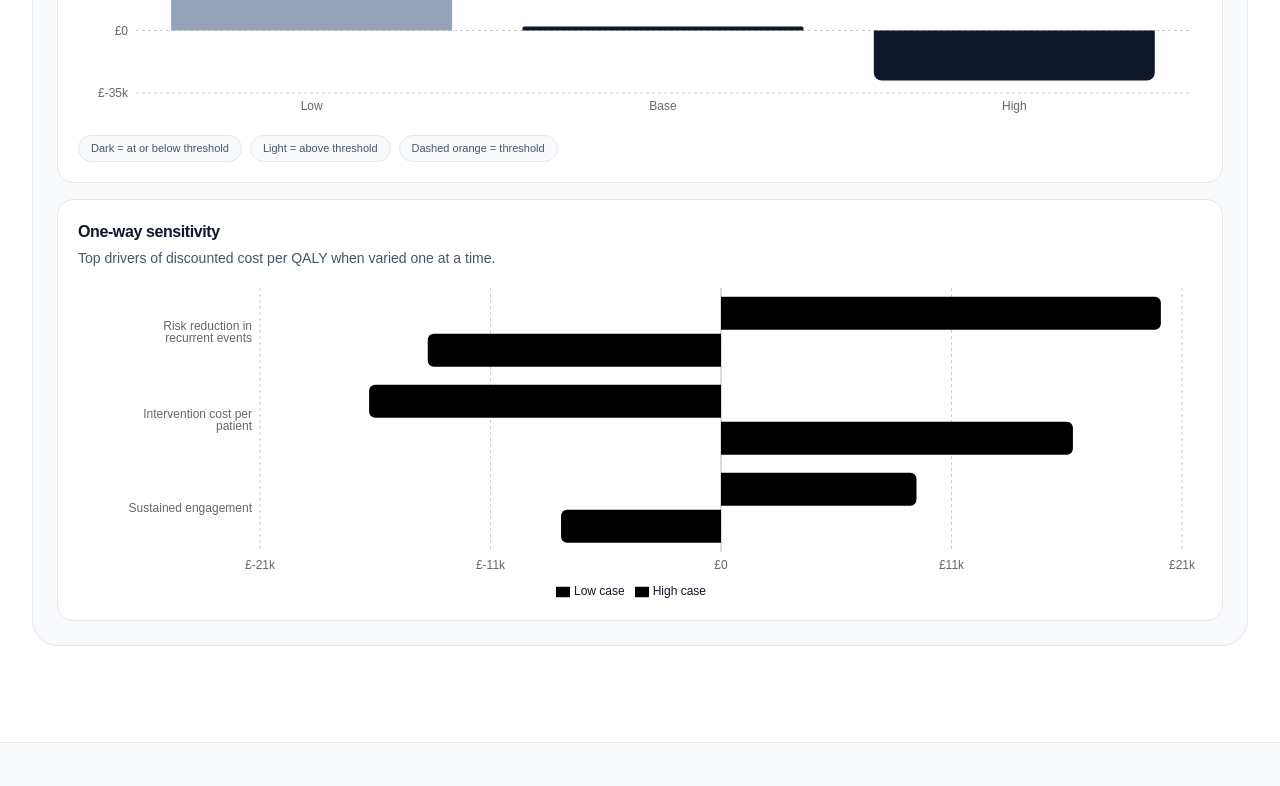
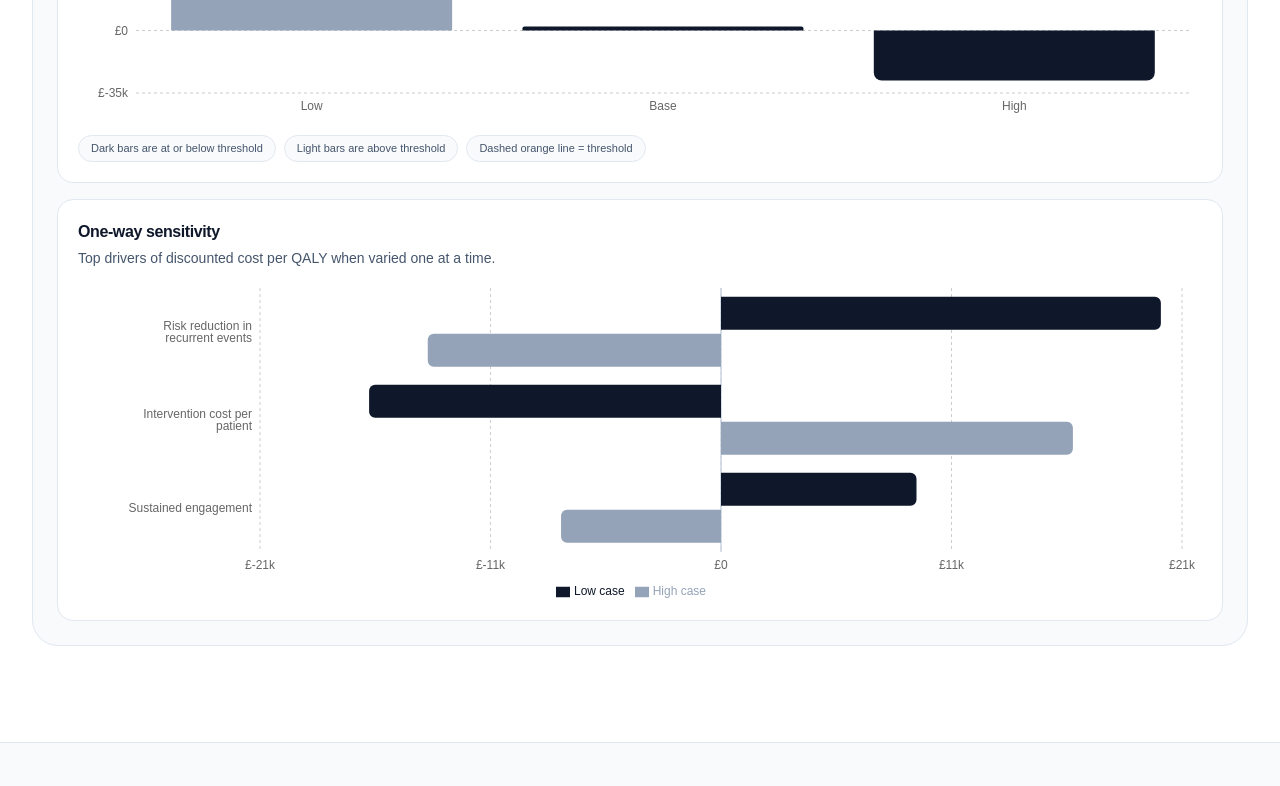
Before and after one commit to olivercareyncl/health-economics-scenario-lab, a Next.js app in the folder site/: page /sandboxes/stableheart in a window 1280 px wide. Shown: the part 2549-3335 px from the top of the page. Built offline with nearby package versions, Linux system fonts and the light colour scheme.

Commit message:
Update stableheart-app.tsx

```diff
--- a/site/src/components/stableheart/stableheart-app.tsx
+++ b/site/src/components/stableheart/stableheart-app.tsx
@@ -62,7 +62,6 @@ import type {
   Inputs,
   MobileTab,
   ModelResults,
-  ParameterSensitivityRow,
   SensitivitySummary,
   TargetingMode,
   UncertaintyRow,
@@ -430,6 +429,7 @@ function CostVsSavingsChart({ yearlyResults }: { yearlyResults: YearlyResultRow[
               type="monotone"
               dataKey="programmeCost"
               name="Programme cost"
+              stroke="#0f172a"
               strokeWidth={2}
               dot={false}
             />
@@ -437,6 +437,7 @@ function CostVsSavingsChart({ yearlyResults }: { yearlyResults: YearlyResultRow[
               type="monotone"
               dataKey="grossSavings"
               name="Gross savings"
+              stroke="#c2410c"
               strokeWidth={2}
               dot={false}
             />
@@ -568,13 +569,13 @@ function BoundedUncertaintyChart({
 
       <div className="mt-3 flex flex-wrap gap-2 text-[11px] text-slate-600">
         <span className="rounded-full border border-slate-200 bg-slate-50 px-3 py-1">
-          Dark = at or below threshold
+          Dark bars are at or below threshold
         </span>
         <span className="rounded-full border border-slate-200 bg-slate-50 px-3 py-1">
-          Light = above threshold
+          Light bars are above threshold
         </span>
         <span className="rounded-full border border-slate-200 bg-slate-50 px-3 py-1">
-          Dashed orange = threshold
+          Dashed orange line = threshold
         </span>
       </div>
     </div>
@@ -630,7 +631,17 @@ function TornadoSensitivityChart({
               width={170}
             />
             <Tooltip
-              formatter={(value: number, name: string, entry: { payload?: { baseIcer?: number; lowValueLabel?: string; highValueLabel?: string } }) => {
+              formatter={(
+                value: number,
+                name: string,
+                entry: {
+                  payload?: {
+                    baseIcer?: number;
+                    lowValueLabel?: string;
+                    highValueLabel?: string;
+                  };
+                },
+              ) => {
                 const baseIcer = entry.payload?.baseIcer ?? 0;
                 const scenarioIcer = baseIcer + value;
                 const label =
@@ -649,8 +660,18 @@ function TornadoSensitivityChart({
                 value === "lowDelta" ? "Low case" : "High case"
               }
             />
-            <Bar dataKey="lowDelta" name="lowDelta" radius={[0, 6, 6, 0]} />
-            <Bar dataKey="highDelta" name="highDelta" radius={[0, 6, 6, 0]} />
+            <Bar
+              dataKey="lowDelta"
+              name="lowDelta"
+              fill="#0f172a"
+              radius={[0, 6, 6, 0]}
+            />
+            <Bar
+              dataKey="highDelta"
+              name="highDelta"
+              fill="#94a3b8"
+              radius={[0, 6, 6, 0]}
+            />
           </BarChart>
         </ResponsiveContainer>
       </div>
```
